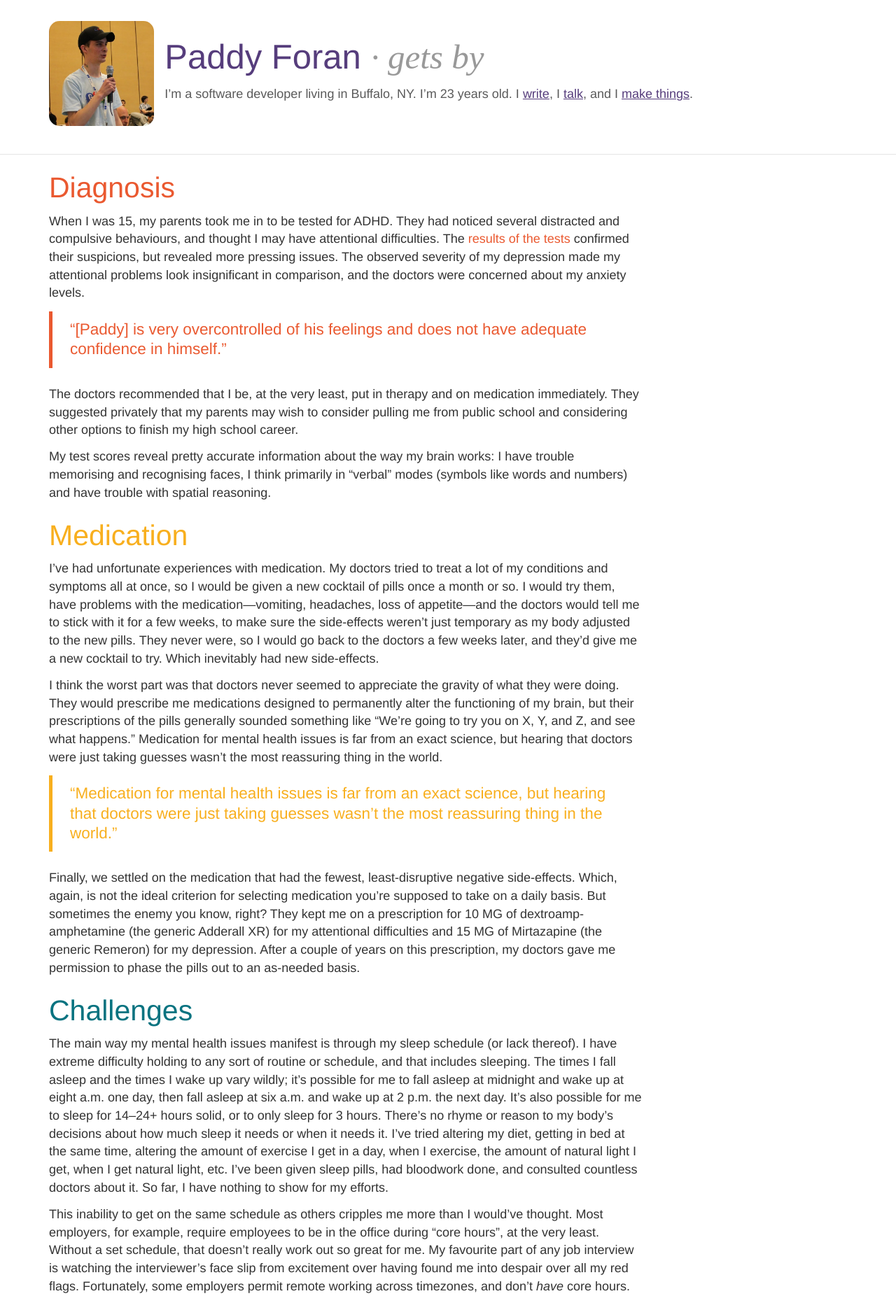
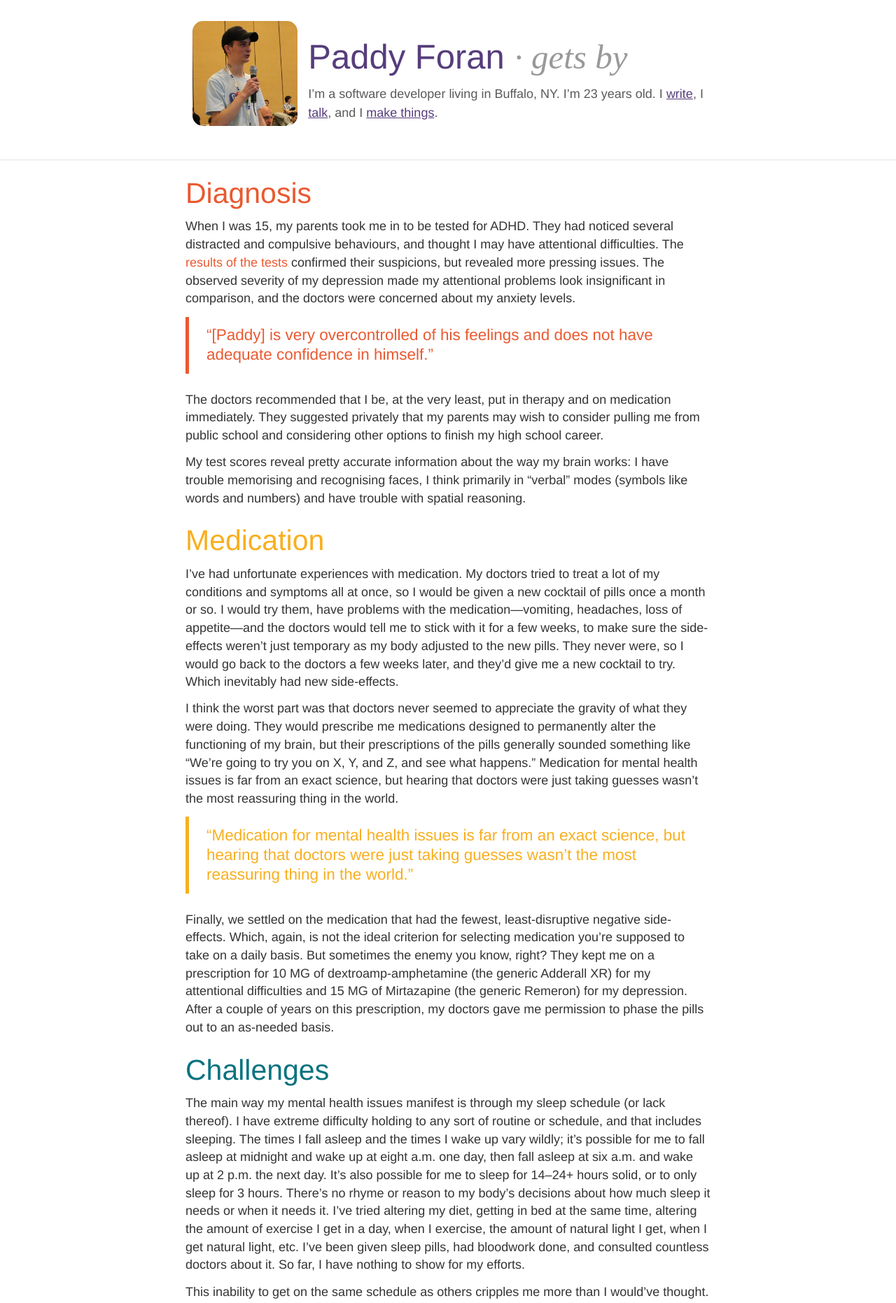
Before and after one commit to secondbit/getsby, a Jekyll site: the page built from _posts/2013-08-25-paddyforan.md, in a window 1280 px wide. Shown: the top 1862 px of the page at 70% size. Built offline with Jekyll 4.4.1, drawn with Linux system fonts in a browser that asks for light colours; Markdown is read by kramdown in place of the engine named in the settings.

Commit message:
Changed column size and offset

```diff
--- a/_layouts/interview.html
+++ b/_layouts/interview.html
@@ -10,15 +10,17 @@
     <!-- Docs page layout -->
     <div class="bs-header" id="content">
       <div class="container">
-        <img src="/img/people/{{ page.image }}" />
-        <h1>{{ page.name }} <span class="wordmark"><a href="">&middot; gets by</a></span></h1>
-				<div class="intro">{{ page.intro | markdownify }}</div>
+        <div class="col-md-8 col-md-offset-2">
+          <img src="/img/people/{{ page.image }}" />
+          <h1>{{ page.name }} <span class="wordmark"><a href="">&middot; gets by</a></span></h1>
+				  <div class="intro">{{ page.intro | markdownify }}</div>
+        </div>
       </div>
     </div>
 
     <div class="container bs-docs-container">
       <div class="row">
-        <article class="col-md-9" role="main">
+        <article class="col-md-8 col-md-offset-2" role="main">
           {{ content }}
         </article>
       </div>
```
